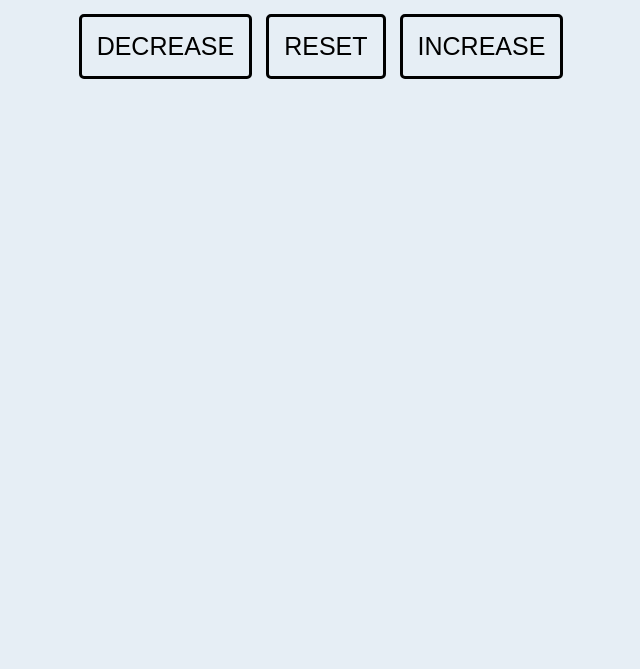
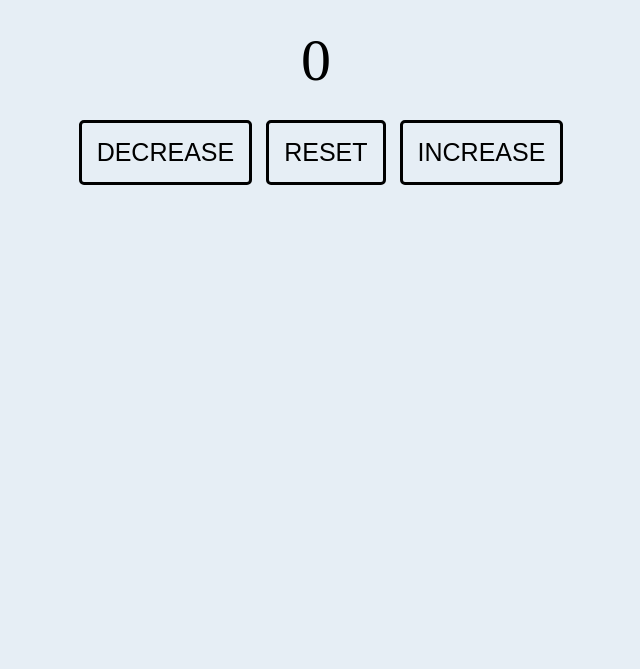
Before and after one commit to Maximillan95/Counter, a plain HTML site: page index.html in a window 1280 px wide. Shown: the part 131-800 px from the top of the page, without its empty margins (324-964 px from the left). Drawn offline with Linux system fonts and the light colour scheme.

Commit message:
arreglando vinculo de archivos vinculados

```diff
--- a/index.html
+++ b/index.html
@@ -3,8 +3,8 @@
 <head>
     <meta charset="UTF-8">
     <meta name="viewport" content="width=device-width, initial-scale=1.0">
-    <link rel="stylesheet" href="/css/reset.css">
-    <link rel="stylesheet" href="/css/style.css">
+    <!-- <link rel="stylesheet" href="/css/reset.css"> -->
+    <link rel="stylesheet" href="./css/style.css">
     <title>Contador</title>
 </head>
 <body>
@@ -22,6 +22,6 @@
 
     </div>
 
-    <script src="/js/script.js"></script>
+    <script src="./js/script.js"></script>
 </body>
 </html>
```
